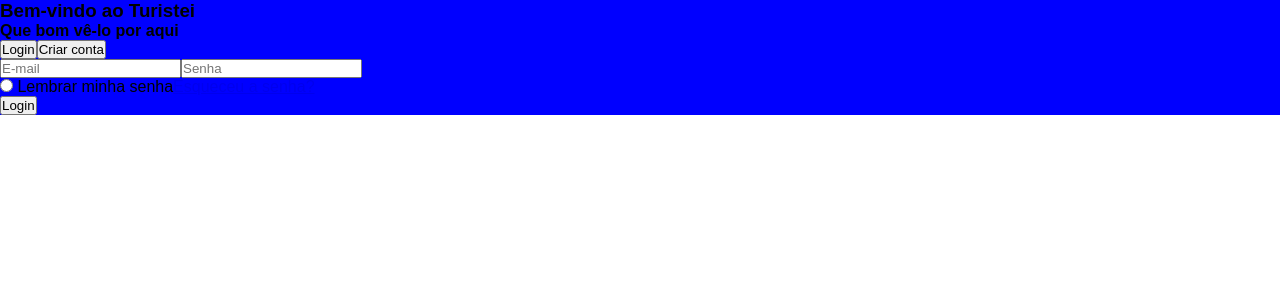
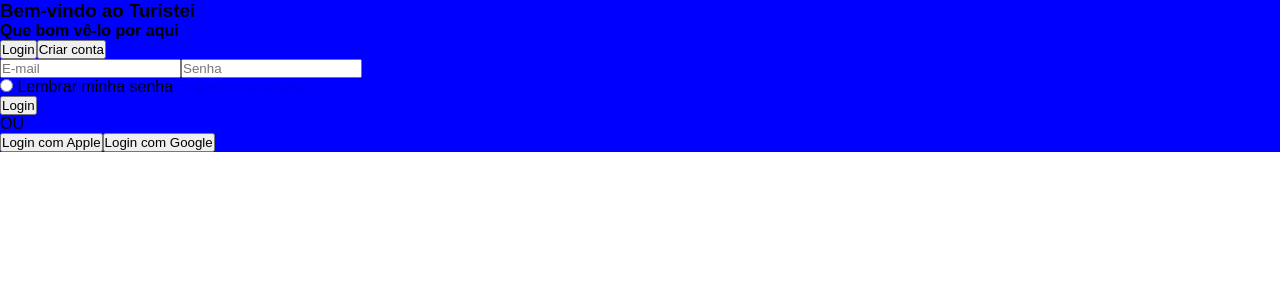
Before and after one commit to FabricioBasilio/pagina-login-turistei, a React (Vite) app: page / in a window 1280 px wide. Shown: the top 300 px of the page. Built offline with nearby package versions, Linux system fonts and the light colour scheme.

Commit message:
feat: estrutura completa do formulario

```diff
--- a/src/App.jsx
+++ b/src/App.jsx
@@ -1,4 +1,3 @@
-import { useState } from 'react'
 import "./App.scss"
 import LoginCard from './components/LoginCard/LoginCard'
 
--- /dev/null
+++ b/src/components/LinhaSegmentacao/LinhaSegmentacao.jsx
@@ -0,0 +1,9 @@
+function LinhaSegmentacao() {
+  return (
+    <div>
+      <span>OU</span>
+    </div>
+  );
+}
+
+export default LinhaSegmentacao;
--- a/src/components/LoginCard/LoginCard.jsx
+++ b/src/components/LoginCard/LoginCard.jsx
@@ -1,4 +1,6 @@
 import FormularioLogin from "../FormularioLogin/FormularioLogin";
+import LinhaSegmentacao from "../LinhaSegmentacao/LinhaSegmentacao";
+import SecaoBotoesLogin from "../SecaoBotoesLogin/SecaoBotoesLogin";
 import "./LoginCard.scss";
 
 function LoginCard() {
@@ -7,8 +9,8 @@
   return (
     <main className="login_card">
       <FormularioLogin />
-      {/* <LinhaSegmentacao /> */}
-      {/* <SecaoBotoesLogin /> */}
+      <LinhaSegmentacao />
+      <SecaoBotoesLogin />
     </main>
   );
 }
--- /dev/null
+++ b/src/components/SecaoBotoesLogin/SecaoBotoesLogin.jsx
@@ -0,0 +1,10 @@
+function SecaoBotoesLogin() {
+  return (
+    <section>
+      <button>Login com Apple</button>
+      <button>Login com Google</button>
+    </section>
+  );
+}
+
+export default SecaoBotoesLogin;
```
